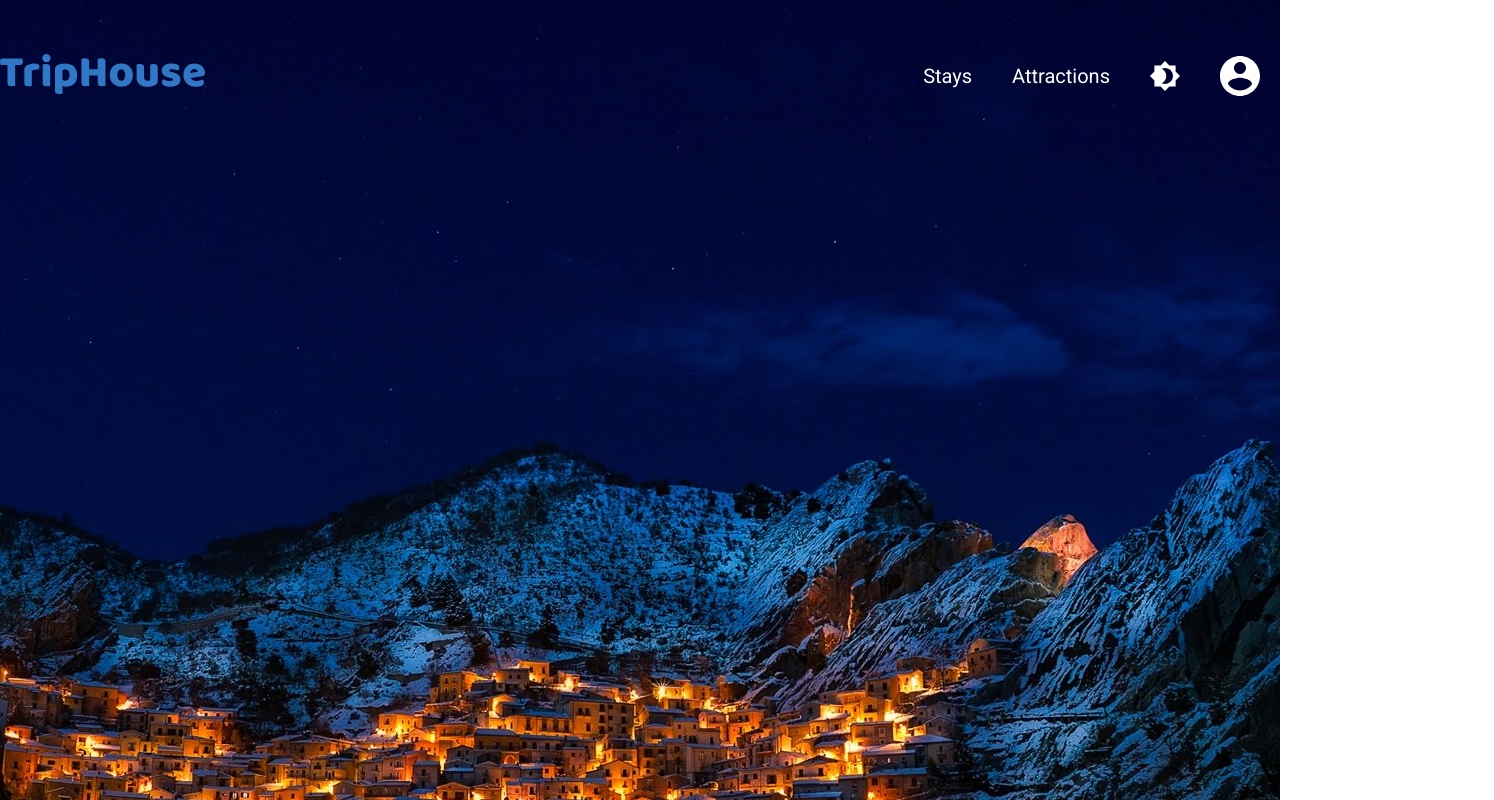
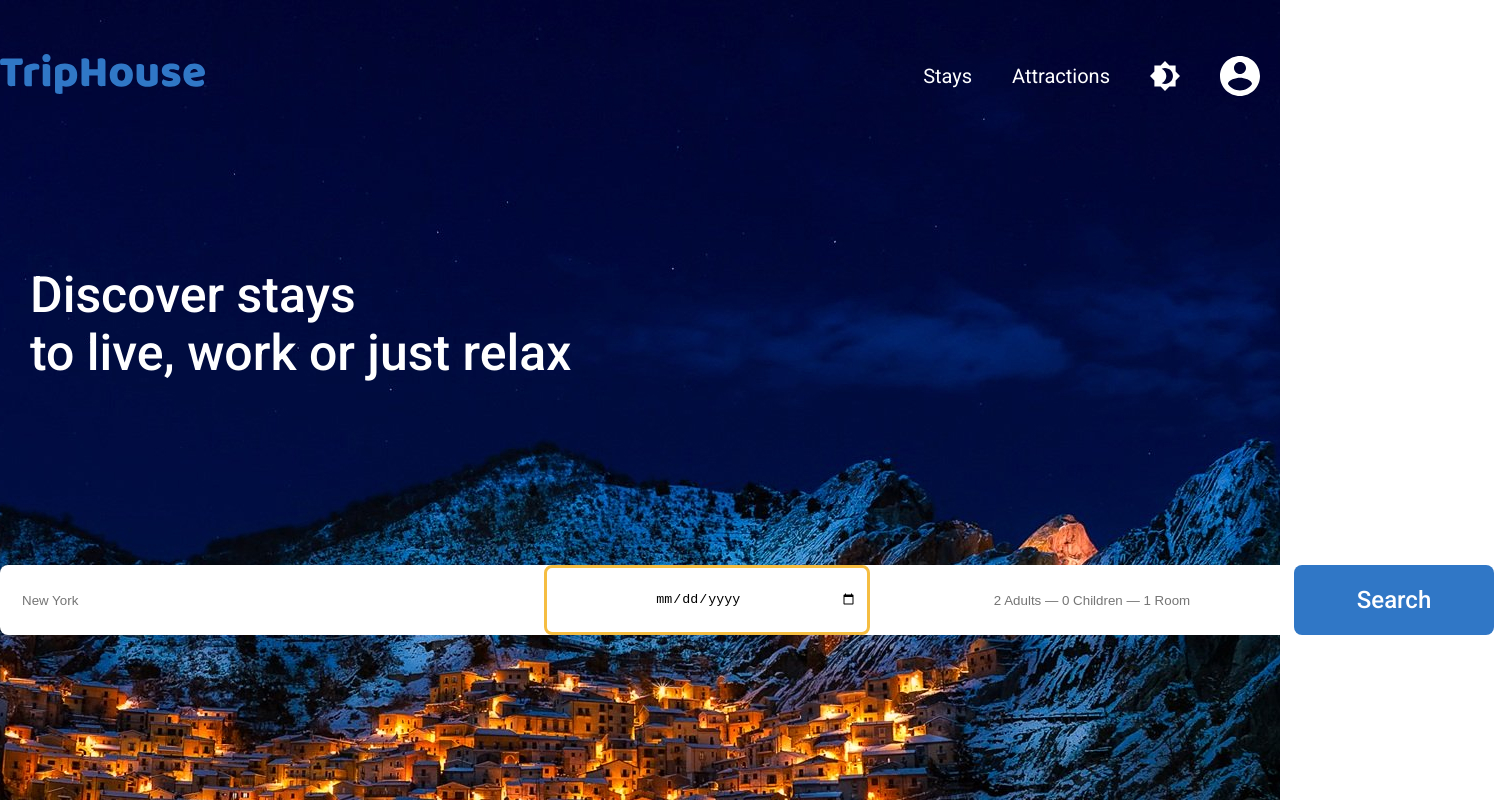
Before and after one commit to VovaPolyakov/React-Booking-Site, a React (Create React App) app: page / in a window 1280 px wide. Shown: the top 800 px of the page, 1494 px wide, since content can reach past the window. Built offline with nearby package versions, Linux system fonts and the light colour scheme.

Commit message:
added search input

```diff
--- a/src/App.js
+++ b/src/App.js
@@ -1,12 +1,14 @@
 
 import './App.css';
 import NavBar from './components/NavBar/NavBar';
+import NavBarMain from './components/NavBarMain/NavBarMain';
 
 function App() {
   return (
     <div className="App">
       <div className='header-main'>
         <NavBar/>
+        <NavBarMain/>
       </div>
     </div>
   );
--- /dev/null
+++ b/src/components/NavBarMain/NavBarMain.js
@@ -0,0 +1,40 @@
+import React from 'react'
+import {StyledNavBarMain,
+  StyledContainer,
+  StyledMainTitle,
+  StyledTitle,
+  StyledMainInputs,
+  StyledInput,
+  StyledMainInput,
+  StyledButton,
+  StyledInputDate,
+  StyledInputInformation
+} from './styled'
+
+const NavBarMain = () => {
+  return (
+    <StyledNavBarMain>
+      <StyledContainer>
+        <StyledMainTitle>
+            <StyledTitle>Discover stays<br></br>
+                to live, work or just relax
+            </StyledTitle>
+        </StyledMainTitle>
+        <StyledMainInputs>
+            <StyledMainInput>
+                <StyledInput placeholder='New York'></StyledInput>
+            </StyledMainInput>
+            <StyledMainInput>
+                <StyledInputDate type='date' ></StyledInputDate>
+            </StyledMainInput>
+            <StyledMainInput>
+              <StyledInputInformation placeholder='2 Adults — 0 Children — 1 Room'></StyledInputInformation>
+            </StyledMainInput>
+            <StyledButton>Search</StyledButton>
+        </StyledMainInputs>
+      </StyledContainer>
+    </StyledNavBarMain>
+  )
+}
+
+export default NavBarMain
--- /dev/null
+++ b/src/components/NavBarMain/styled.js
@@ -0,0 +1,90 @@
+import styled from 'styled-components';
+
+export const StyledNavBarMain = styled.div`
+    margin-top: 100px;
+`;
+
+export const StyledContainer = styled.div`
+    max-width: 1500px;
+    margin: 0 auto;
+`;
+
+export const StyledMainTitle = styled.div`
+    display:flex;
+    justify-content:left;
+    width:600px;
+    margin-left: 30px;
+`;
+
+export const StyledTitle = styled.h1`
+    text-align:left;
+    font-family: 'Roboto';
+    font-style: normal;
+    font-weight: 500;
+    font-size: 50px;
+    color: #FFFFFF;
+`;
+
+export const StyledMainInputs = styled.div`
+    display:flex;
+    align-items: center;
+    background: #FFFFFF;
+    border: none;
+    border-radius: 8px;
+    height:70px;
+    width:max-content;
+    border:none;
+    margin-top: 150px;
+`;
+
+export const StyledMainInput = styled.div`
+    display:flex;
+    flex-direction:column;
+    height:100%;
+    margin-left:20px;
+`;
+
+export const StyledInput = styled.input`
+    height:100%;
+    border:none;
+    outline:none;
+    border-radius: 8px;
+    width:500px;
+    cursor: pointer;
+
+`;
+export const StyledInputDate = styled.input`
+    height:100%;
+    border:none;
+    outline:none;
+    width:300px;
+    border-radius:8px;
+    border: 3px solid #F5BD41;
+    padding: 0 10px;
+    text-align:center;
+    cursor: pointer;
+`;
+export const StyledInputInformation = styled.input`
+    height:100%;
+    width:400px;
+    border:none;
+    outline:none;
+    text-align:center;
+    cursor: pointer;
+`;
+
+
+export const StyledButton = styled.button`
+    background: #3077C6;
+    border-radius: 8px;
+    font-family: 'Roboto';
+    font-style: normal;
+    font-weight: 500;
+    font-size: 24px;
+    text-align: center;
+    border:none;
+    height:100%;
+    width:200px;
+    color:#fff;
+    cursor: pointer;
+`;
```
